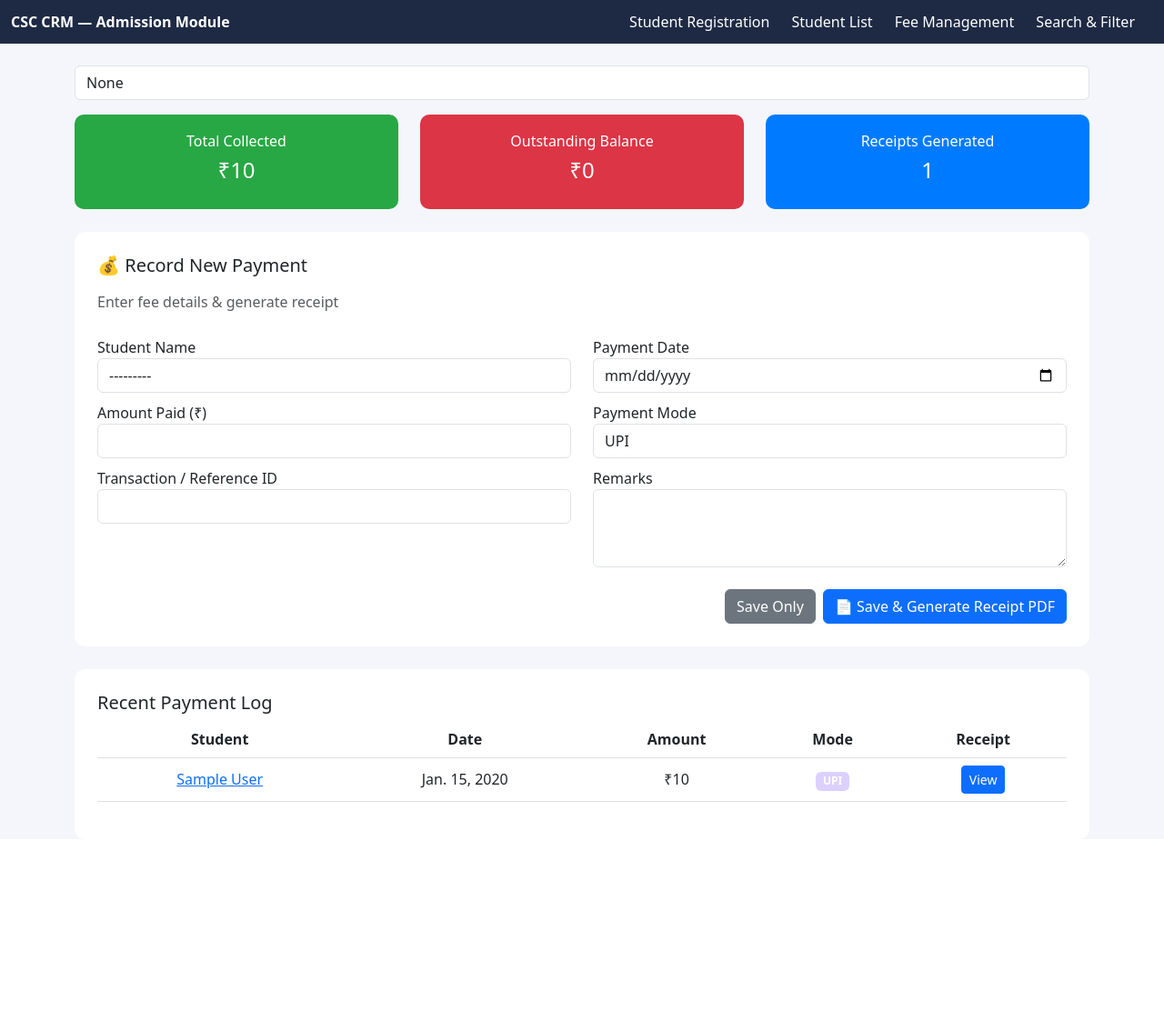
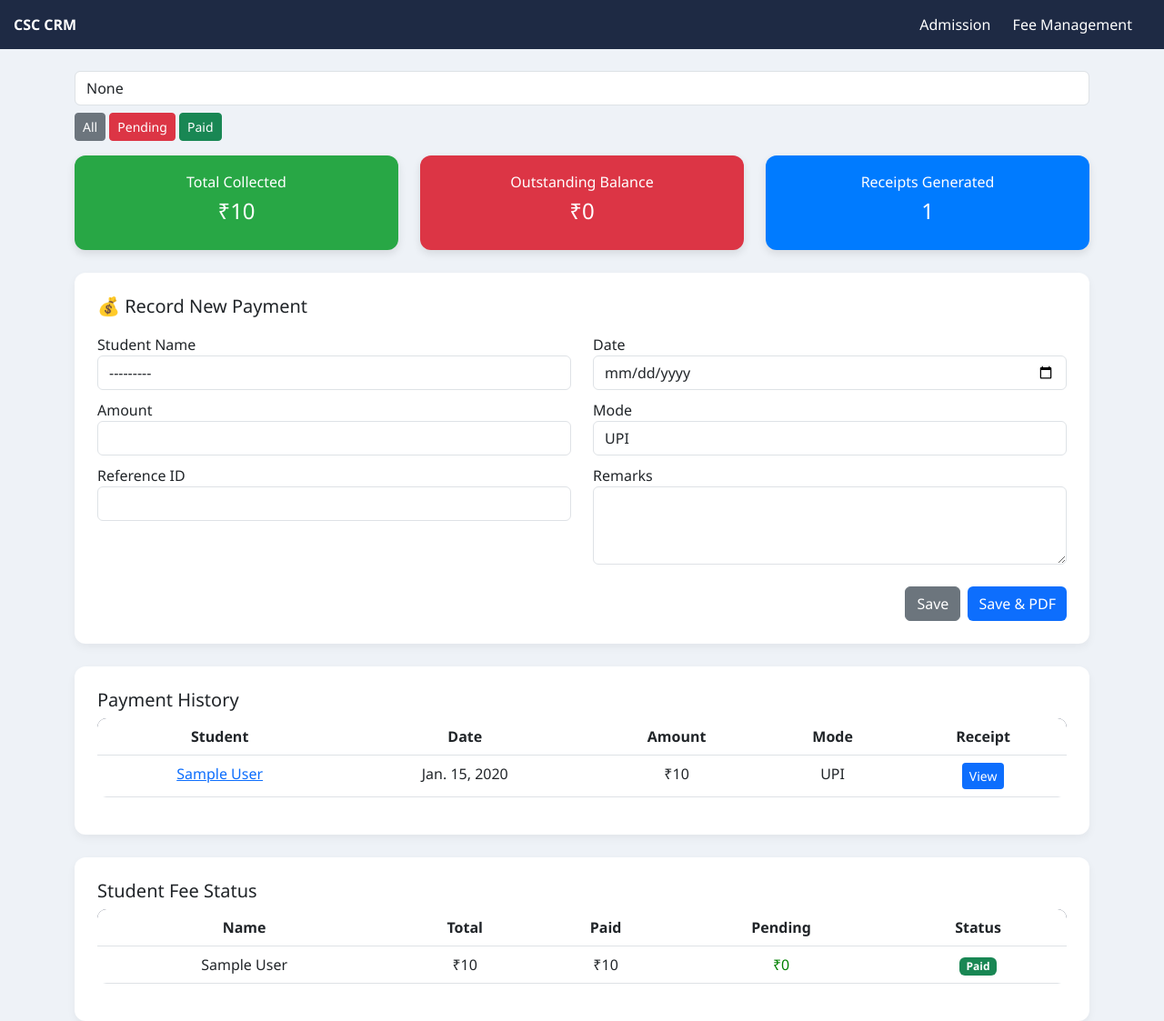
Before and after one commit to gopikas0408/csc-crm-project, a Django app: page /fee/ in a window 1280 px wide. Shown: the whole page at 91% size. Before the commit the page ends 882 px from the top, so only its background shows below. Run offline with Django 5.2, Linux system fonts and the light colour scheme; tables that the repository leaves empty hold one stand-in row (values such as "Sample post").

Commit message:
Cleaned project and updated UI

```diff
--- a/apps/admissions/views.py
+++ b/apps/admissions/views.py
@@ -21,10 +21,10 @@ def admission_form(request):
         if form.is_valid():
             student = form.save()
 
-            # ✅ SUCCESS MESSAGE
+            #  SUCCESS MESSAGE
             messages.success(request, "Admission submitted successfully 🎉")
 
-            # 📧 STUDENT EMAIL
+            #  STUDENT EMAIL
             try:
                 send_mail(
                     '🎓 Admission Confirmation',
@@ -45,7 +45,7 @@ Thank you 💙
             except Exception as e:
                 print("EMAIL ERROR:", e)
 
-            # 📧 ADMIN EMAIL
+            #  ADMIN EMAIL
             try:
                 send_mail(
                     '🚨 New Admission Alert',
@@ -64,11 +64,11 @@ Course: {student.course}
             except Exception as e:
                 print("ADMIN EMAIL ERROR:", e)
 
-            # ✅ REDIRECT
+            #  REDIRECT
             return redirect('/fee/')
 
         else:
-            # 🔥 FIXED LINE (IMPORTANT)
+            #  FIXED LINE (IMPORTANT)
             messages.error(request, "Please correct the errors below.")
 
     else:
@@ -78,27 +78,38 @@ Course: {student.course}
 
 
 # ------------------ FEE MANAGEMENT ------------------
+
 def fee_management(request):
     query = request.GET.get('q')
+    filter_type = request.GET.get('filter')
 
     payments = FeePayment.objects.all().order_by('-id')
 
+    #  SEARCH
     if query:
         payments = payments.filter(Q(student__name__icontains=query))
 
-    # 💰 TOTAL
+    #  TOTAL COLLECTION
     total_amount = payments.aggregate(total=Sum('amount'))['total'] or 0
 
-    # 🔴 PENDING
+    #  STUDENTS LIST
     students = Student.objects.all()
+
+    #  FILTER LOGIC
+    if filter_type == "pending":
+        students = [s for s in students if s.balance() > 0]
+
+    elif filter_type == "paid":
+        students = [s for s in students if s.balance() == 0]
+
+    #  TOTAL PENDING
     total_pending = 0
-
-    for s in students:
-        paid = s.payments.aggregate(total=Sum('amount'))['total'] or 0
-        total_pending += (s.total_fee - paid)
+    for s in Student.objects.all():
+        total_pending += s.balance()
 
     form = FeePaymentForm()
 
+    # ------------------ SAVE PAYMENT ------------------
     if request.method == 'POST':
         form = FeePaymentForm(request.POST)
         action = request.POST.get('action')
@@ -106,7 +117,7 @@ def fee_management(request):
         if form.is_valid():
             payment = form.save()
 
-            # 🔥 PDF CREATE
+            #  PDF CREATE
             buffer = BytesIO()
             p = canvas.Canvas(buffer)
 
@@ -119,7 +130,7 @@ def fee_management(request):
             p.save()
             buffer.seek(0)
 
-            # 📧 EMAIL WITH PDF
+            #  EMAIL WITH PDF
             try:
                 email = EmailMessage(
                     subject="Fee Receipt",
@@ -127,27 +138,28 @@ def fee_management(request):
                     from_email='gopikas04082005@gmail.com',
                     to=[payment.student.email],
                 )
-
                 email.attach('receipt.pdf', buffer.read(), 'application/pdf')
                 email.send()
             except Exception as e:
-                print("FEE EMAIL ERROR:", e)
+                print("EMAIL ERROR:", e)
 
-            # 🔥 BUTTON LOGIC
+            #  BUTTON ACTION
             if action == 'pdf':
                 return redirect(f'/pdf/{payment.id}/')
 
             return redirect('/fee/')
 
         else:
-            print("FEE FORM ERROR:", form.errors)
+            print("FORM ERROR:", form.errors)
 
     return render(request, 'admissions/fee.html', {
         'form': form,
         'payments': payments,
+        'students': students,
         'total_amount': total_amount,
         'total_pending': total_pending,
-        'query': query
+        'query': query,
+        'filter_type': filter_type
     })
 
 
@@ -202,8 +214,8 @@ def student_detail(request, id):
 
     payments = student.payments.all()
 
-    total_paid = payments.aggregate(total=Sum('amount'))['total'] or 0
-    balance = student.total_fee - total_paid
+    total_paid = student.total_paid()
+    balance = student.balance()
 
     return render(request, 'admissions/student_detail.html', {
         'student': student,
--- a/templates/admissions/fee.html
+++ b/templates/admissions/fee.html
@@ -2,44 +2,51 @@
 <html lang="en">
 <head>
 <meta charset="UTF-8">
-    <meta name="viewport" content="width=device-width, initial-scale=1.0">
 <title>CSC CRM - Fee</title>
 
 <link href="https://cdn.jsdelivr.net/npm/bootstrap@5.3.0/dist/css/bootstrap.min.css" rel="stylesheet">
 
 <style>
+
 body {
-            background:#f4f6fb;
+    background:#eef2f7;
+    font-family: 'Segoe UI';
 }
 
+/* NAVBAR */
 .navbar {
     background:#1e2a44;
-            padding:12px;
+    padding:15px;
 }
 
 .navbar a {
     color:white;
     margin-right:20px;
     text-decoration:none;
+    font-weight:500;
 }
 
+/* CARDS */
 .card-box {
     background:white;
     padding:25px;
     border-radius:12px;
     margin-top:25px;
+    box-shadow:0 4px 10px rgba(0,0,0,0.05);
 }
 
 .top-card {
     padding:20px;
-            border-radius:10px;
+    border-radius:12px;
     color:white;
+    box-shadow:0 4px 10px rgba(0,0,0,0.1);
 }
 
 .green { background:#28a745; }
 .red { background:#dc3545; }
 .blue { background:#007bff; }
 
+/* FORM */
 label {
     font-weight:500;
     margin-top:10px;
@@ -47,11 +54,33 @@
 
 input, select, textarea {
     width:100%;
-            padding:8px;
-            border-radius:6px;
+    padding:10px;
+    border-radius:8px;
     border:1px solid #ccc;
 }
 
+/* BUTTON */
+.btn-primary {
+    background:#0d6efd;
+    border:none;
+}
+
+.btn-secondary {
+    background:#6c757d;
+}
+
+/* TABLE */
+.table {
+    border-radius:10px;
+    overflow:hidden;
+}
+
+.table thead {
+    background:#1e2a44;
+    color:white;
+}
+
+/* BADGES */
 .badge-upi { background:#dcd0ff; }
 .badge-cash { background:#ffe8a1; }
 
@@ -60,26 +89,30 @@
 
 <body>
 
-<!-- 🔥 NAVBAR -->
+<!-- NAVBAR -->
 <div class="navbar">
-    <span class="text-white fw-bold">CSC CRM — Admission Module</span>
+    <span class="text-white fw-bold">CSC CRM</span>
     <div class="float-end">
-        <a href="/">Student Registration</a>
-        <a href="#">Student List</a>
+        <a href="/">Admission</a>
         <a href="/fee/">Fee Management</a>
-        <a href="#">Search & Filter</a>
     </div>
 </div>
 
-
 <div class="container">
 
-    <!-- 🔍 SEARCH -->
+<!-- SEARCH -->
 <form method="GET" class="mt-4">
     <input type="text" name="q" value="{{ query }}" placeholder="🔍 Search student..." class="form-control">
 </form>
 
-    <!-- 📊 DASHBOARD -->
+<!-- FILTER -->
+<div class="mt-2">
+    <a href="/fee/" class="btn btn-secondary btn-sm">All</a>
+    <a href="/fee/?filter=pending" class="btn btn-danger btn-sm">Pending</a>
+    <a href="/fee/?filter=paid" class="btn btn-success btn-sm">Paid</a>
+</div>
+
+<!-- DASHBOARD -->
 <div class="row mt-3 text-center">
 
     <div class="col-md-4">
@@ -105,71 +138,52 @@
 
 </div>
 
-    <!-- 💰 FORM -->
+<!-- FORM -->
 <div class="card-box">
-
-        <h5 class="mb-3">💰 Record New Payment</h5>
-        <p class="text-muted">Enter fee details & generate receipt</p>
+    <h5>💰 Record New Payment</h5>
 
     <form method="POST">
         {% csrf_token %}
 
         <div class="row">
 
-                <!-- LEFT -->
             <div class="col-md-6">
-
                 <label>Student Name</label>
                 {{ form.student }}
 
-                    <label>Amount Paid (₹)</label>
+                <label>Amount</label>
                 {{ form.amount }}
 
-                    <label>Transaction / Reference ID</label>
+                <label>Reference ID</label>
                 {{ form.reference_id }}
-
             </div>
 
-                <!-- RIGHT -->
             <div class="col-md-6">
-
-                    <label>Payment Date</label>
+                <label>Date</label>
                 {{ form.payment_date }}
 
-                    <label>Payment Mode</label>
+                <label>Mode</label>
                 {{ form.payment_mode }}
 
                 <label>Remarks</label>
                 {{ form.remarks }}
-
             </div>
 
         </div>
 
-            <!-- BUTTONS -->
         <div class="d-flex justify-content-end mt-4">
-
-                <button name="action" value="save" class="btn btn-secondary me-2">
-                    Save Only
-                </button>
-
-                <button name="action" value="pdf" class="btn btn-primary">
-                    📄 Save & Generate Receipt PDF
-                </button>
-
+            <button name="action" value="save" class="btn btn-secondary me-2">Save</button>
+            <button name="action" value="pdf" class="btn btn-primary">Save & PDF</button>
         </div>
 
     </form>
-
 </div>
 
-    <!-- 📋 TABLE -->
+<!-- PAYMENT LOG -->
 <div class="card-box">
+    <h5>Payment History</h5>
 
-        <h5>Recent Payment Log</h5>
-
-        <table class="table text-center align-middle">
-
+    <table class="table text-center">
         <thead>
             <tr>
                 <th>Student</th>
@@ -181,43 +195,61 @@
         </thead>
 
         <tbody>
-
             {% for p in payments %}
             <tr>
-
                 <td>
                     <a href="{% url 'student_detail' p.student.id %}">
                         {{ p.student.name }}
                     </a>
                 </td>
+                <td>{{ p.payment_date }}</td>
+                <td>₹{{ p.amount }}</td>
+                <td>{{ p.payment_mode }}</td>
+                <td>
+                    <a href="{% url 'pdf' p.id %}" class="btn btn-sm btn-primary">View</a>
+                </td>
+            </tr>
+            {% endfor %}
+        </tbody>
+    </table>
+</div>
 
-                    <td>{{ p.payment_date }}</td>
+<!-- STUDENT STATUS -->
+<div class="card-box">
+    <h5>Student Fee Status</h5>
 
-                    <td>₹{{ p.amount }}</td>
+    <table class="table text-center">
+        <thead>
+            <tr>
+                <th>Name</th>
+                <th>Total</th>
+                <th>Paid</th>
+                <th>Pending</th>
+                <th>Status</th>
+            </tr>
+        </thead>
 
+        <tbody>
+            {% for s in students %}
+            <tr>
+                <td>{{ s.name }}</td>
+                <td>₹{{ s.total_fee }}</td>
+                <td>₹{{ s.total_paid }}</td>
+                <td style="color:{% if s.balance == 0 %}green{% else %}red{% endif %}">
+                    ₹{{ s.balance }}
+                </td>
                 <td>
-                        {% if p.payment_mode == 'UPI' %}
-                            <span class="badge badge-upi">UPI</span>
-                        {% elif p.payment_mode == 'Cash' %}
-                            <span class="badge badge-cash">Cash</span>
+                    {% if s.balance == 0 %}
+                        <span class="badge bg-success">Paid</span>
                     {% else %}
-                            <span class="badge bg-secondary">{{ p.payment_mode }}</span>
+                        <span class="badge bg-danger">Pending</span>
                     {% endif %}
                 </td>
-
-                    <td>
-                        <a href="{% url 'pdf' p.id %}" class="btn btn-sm btn-primary">
-                            View
-                        </a>
-                    </td>
-
             </tr>
             {% endfor %}
-
         </tbody>
 
     </table>
-
 </div>
 
 </div>
```
Also changed, not shown: apps/admissions/models.py (+32 -5 lines), apps/admissions/migrations/0001_initial.py, apps/admissions/migrations/0002_feepayment.py (deleted), apps/admissions/migrations/0003_feepayment_created_at_student_created_at_and_more.py (deleted), apps/admissions/migrations/0004_alter_feepayment_payment_date.py (deleted), apps/admissions/migrations/0005_alter_student_email.py (deleted). Lines whose indentation alone changed are shown as unchanged.
